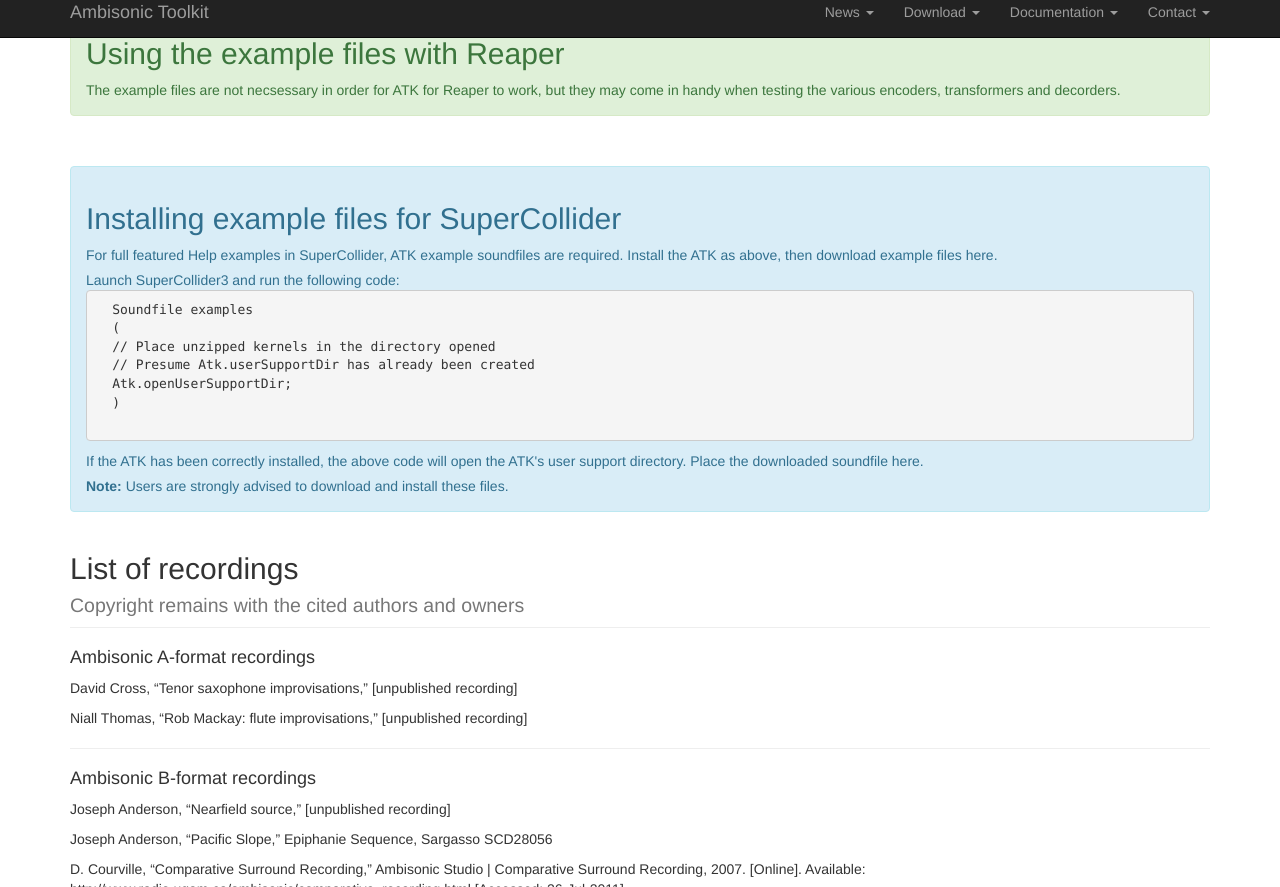
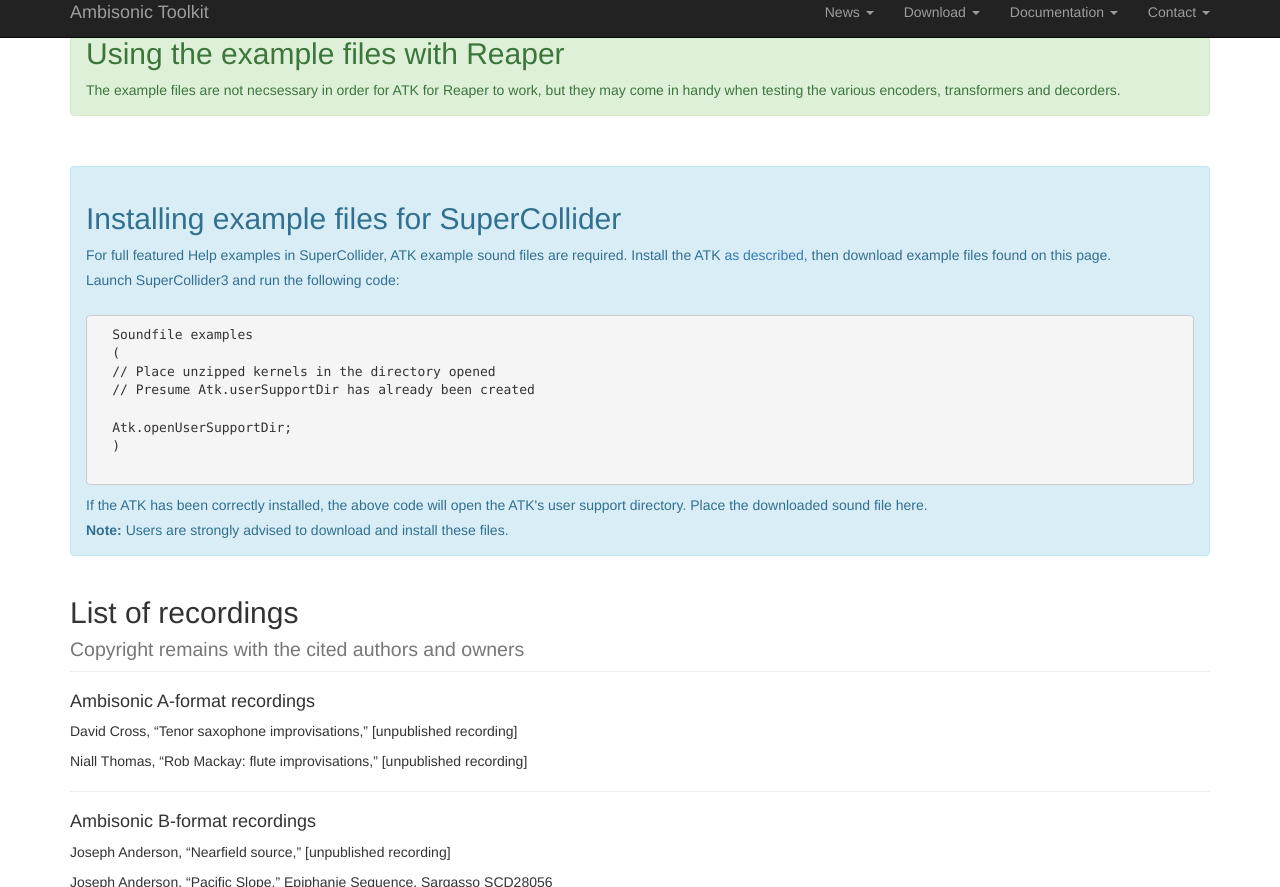
Before and after one commit to ambisonictoolkit/ambisonictoolkit.github.io, a Jekyll site: the page built from download/recordings.md, in a window 1280 px wide and 900 px high, scrolled down 361 px, cut to the strip 13-900 px from the top of the window. Built offline with Jekyll 4.4.1, drawn with Linux system fonts in a browser that asks for light colours; nearby versions of some CDN libraries.

Commit message:
update to recordings page SC3 installation

```diff
--- a/download/recordings.md
+++ b/download/recordings.md
@@ -27,20 +27,24 @@
 
   <h2>Installing example files for SuperCollider</h2>
 
-  <p>For full featured Help examples in SuperCollider, ATK example soundfiles are required. Install the ATK as above, then download example files here.</P>
+  <p>For full featured Help examples in SuperCollider, ATK example sound files are required. Install the ATK <a href="/download/supercollider">as described</a>, then download example files found on this page.</P>
 
   <p>Launch SuperCollider3 and run the following code:</p>
+
+
+  <p>&nbsp;</p>
 
   <pre>
   Soundfile examples
   (
   // Place unzipped kernels in the directory opened
   // Presume Atk.userSupportDir has already been created
+
   Atk.openUserSupportDir;
   )
   </pre>
 
-  <p>If the ATK has been correctly installed, the above code will open the ATK's user support directory. Place the downloaded soundfile here.</p>
+  <p>If the ATK has been correctly installed, the above code will open the ATK's user support directory. Place the downloaded sound file here.</p>
 
   <p><strong>Note:</strong> Users are strongly advised to download and install these files.</p>
 
```
